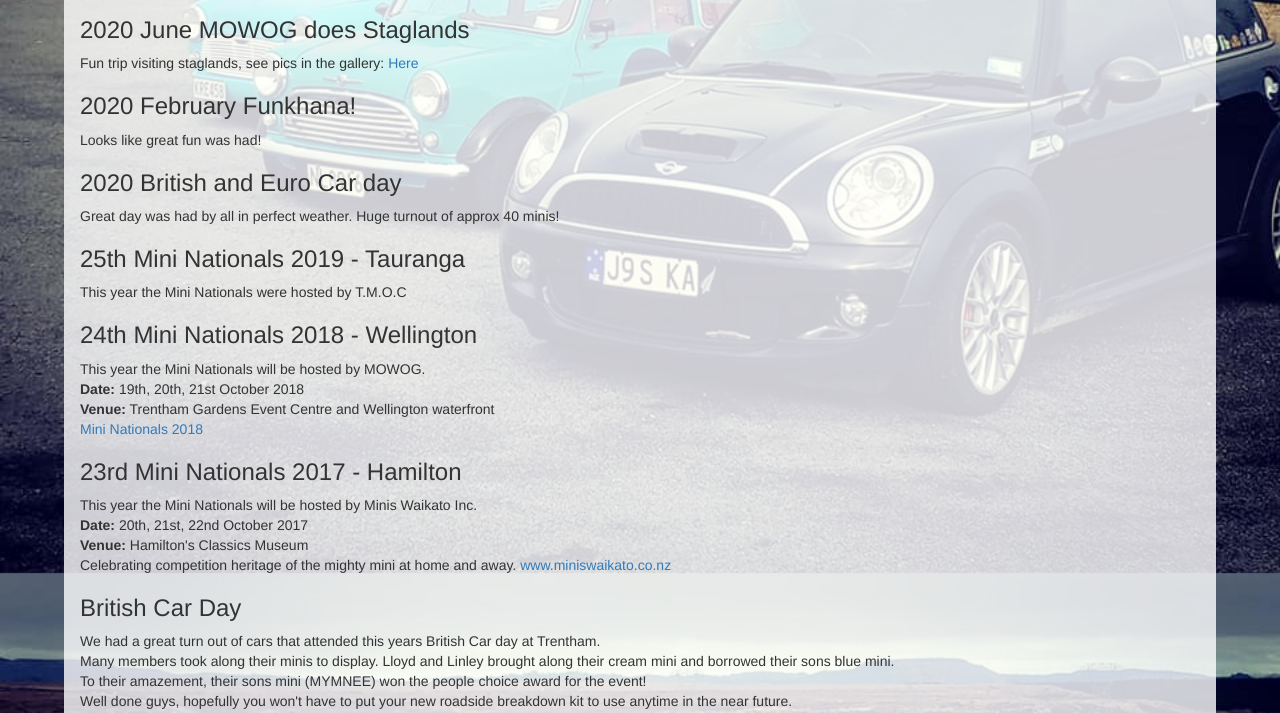
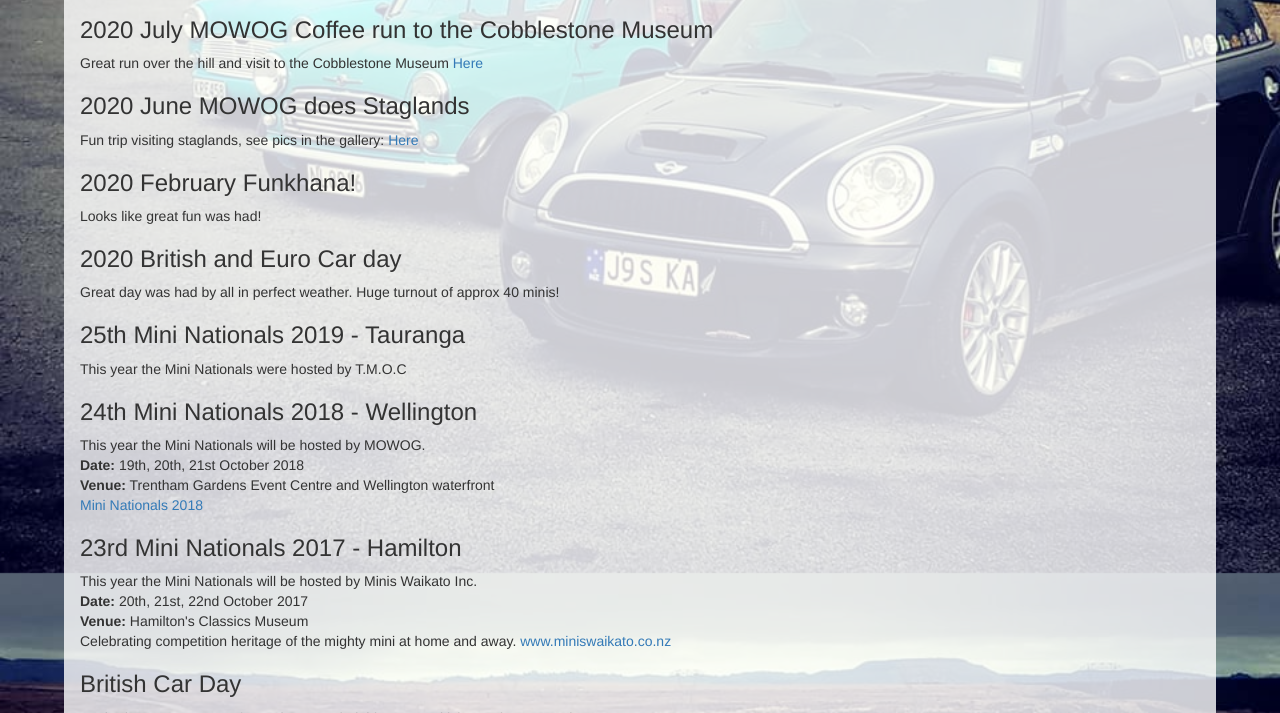
Before and after one commit to nzmowog/nzmowog.github.io, a plain HTML site: page news.html in a window 1280 px wide. Shown: the part 387-1100 px from the top of the page. Drawn offline with Linux system fonts and the light colour scheme.

Commit message:
Added July Coffee Run

```diff
--- a/news.html
+++ b/news.html
@@ -27,6 +27,8 @@
       <p>
         Keep your eyes peeled for News updates!
       </p>
+        <h3>2020 July MOWOG Coffee run to the Cobblestone Museum</h3>
+        <div>Great run over the hill and visit to the Cobblestone Museum <a href="/gallery/2020_07_Cobblestone_Museum.html">Here</a></div>
         <h3>2020 June MOWOG does Staglands</h3>
         <div>Fun trip visiting staglands, see pics in the gallery: <a href="/gallery/2020_06_28_MOWOG_does_Staglands.html">Here</a></div>
         <h3>2020 February Funkhana!</h3>
```
